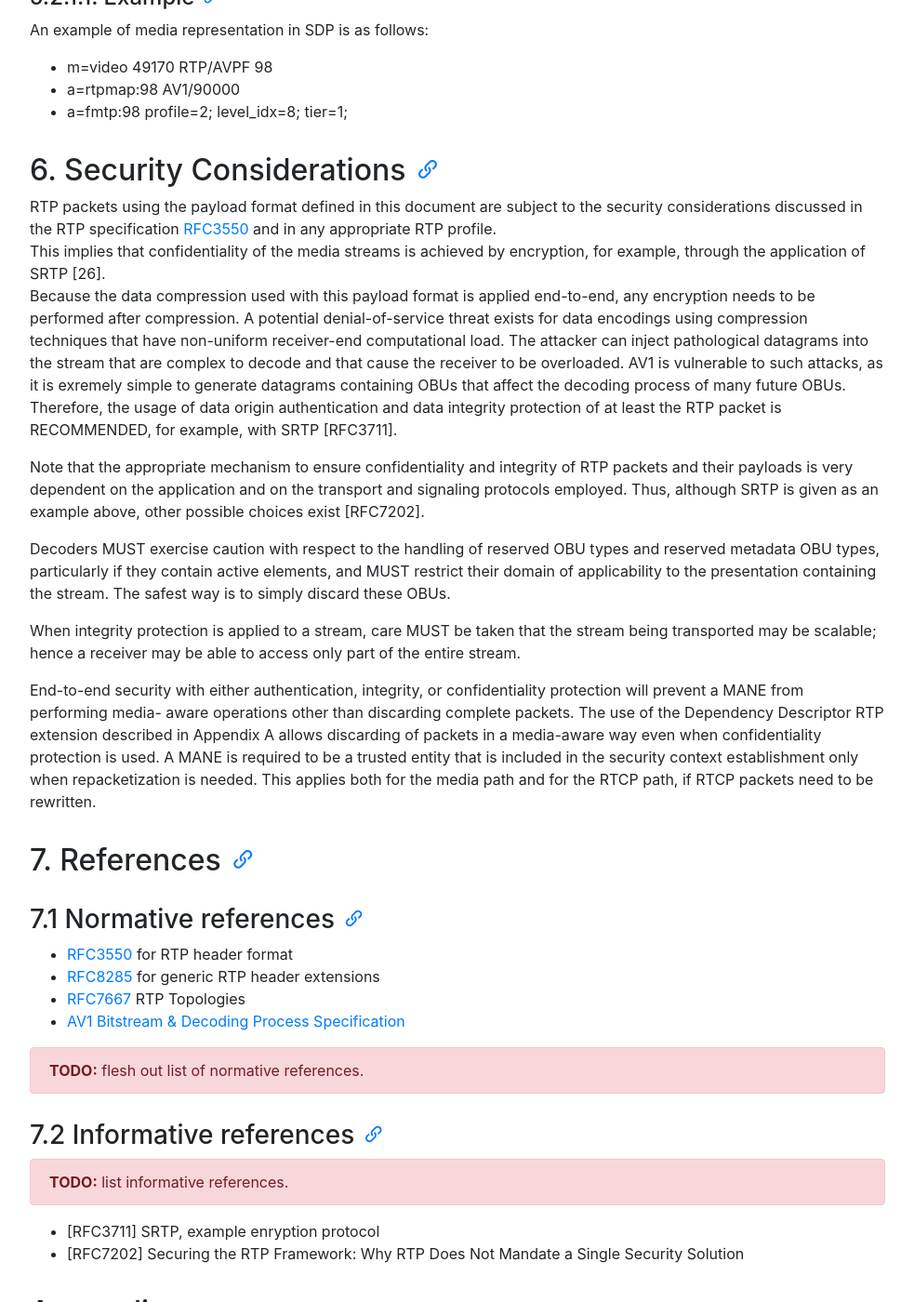
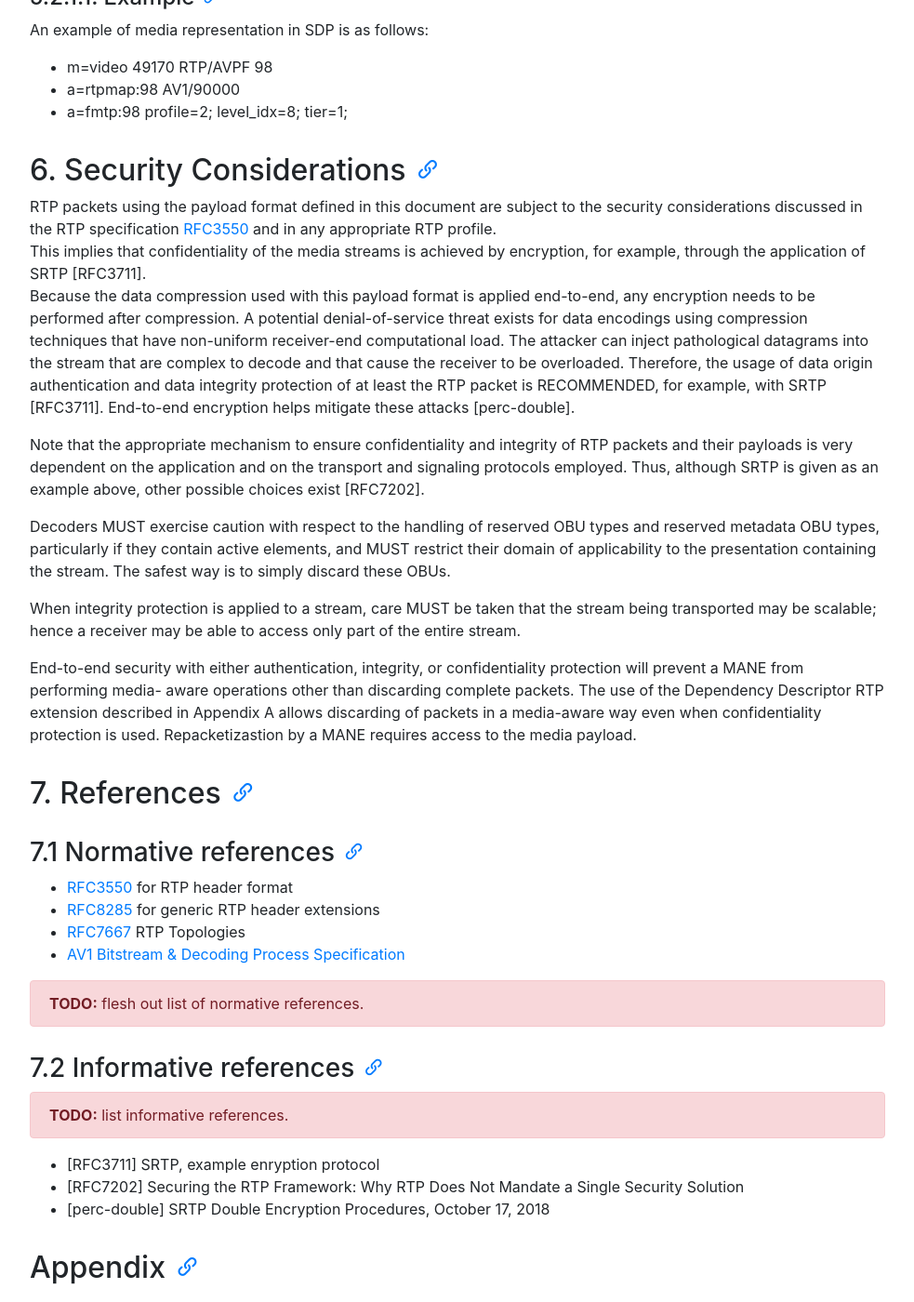
Before and after one commit to AOMediaCodec/av1-rtp-spec, a Jekyll site: the page built from index.md, in a window 1280 px wide and 1400 px high, scrolled down 7697 px. Shown: the whole window at 93% size, without its empty margins (53-1036 px from the left). Built offline with Jekyll 4.4.1, drawn with Linux system fonts in a browser that asks for light colours; nearby versions of some CDN libraries.

Commit message:
Update av1-rtp-spec.md

```diff
--- a/av1-rtp-spec.md
+++ b/av1-rtp-spec.md
@@ -361,20 +361,17 @@ RTP packets using the payload format defined in this document are subject
 to the security considerations discussed in the RTP specification [RFC3550]
 and in any appropriate RTP profile.
 This implies that confidentiality of the media streams is achieved by
-encryption, for example, through the application of SRTP [26].
+encryption, for example, through the application of SRTP [RFC3711].
 Because the data compression used with this payload format is
 applied end-to-end, any encryption needs to be performed after
 compression.  A potential denial-of-service threat exists for data
 encodings using compression techniques that have non-uniform
 receiver-end computational load.  The attacker can inject
 pathological datagrams into the stream that are complex to decode and
-that cause the receiver to be overloaded.  AV1 is
-vulnerable to such attacks, as it is exremely simple to generate
-datagrams containing OBUs that affect the decoding process of
-many future OBUs.  Therefore, the usage of data origin
+that cause the receiver to be overloaded. Therefore, the usage of data origin
 authentication and data integrity protection of at least the RTP
-packet is RECOMMENDED, for example, with SRTP [RFC3711].
-
+packet is RECOMMENDED, for example, with SRTP [RFC3711]. End-to-end encryption
+helps mitigate these attacks [perc-double].
 
 Note that the appropriate mechanism to ensure confidentiality and
 integrity of RTP packets and their payloads is very dependent on the
@@ -397,11 +394,7 @@ confidentiality protection will prevent a MANE from performing media-
 aware operations other than discarding complete packets. The use of the
 Dependency Descriptor RTP extension described in Appendix A allows discarding
 of packets in a media-aware way even when confidentiality protection is used.
-A MANE is required to be a trusted
-entity that is included in the security context establishment only when repacketization
-is needed.  This
-applies both for the media path and for the RTCP path, if RTCP packets
-need to be rewritten.
+Repacketizastion by a MANE requires access to the media payload.
 
 
 ## 7. References
@@ -427,6 +420,7 @@ need to be rewritten.
 
   * [RFC3711] SRTP, example enryption protocol
   * [RFC7202] Securing the RTP Framework: Why RTP Does Not Mandate a Single Security Solution
+  * [perc-double] SRTP Double Encryption Procedures, October 17, 2018
 
 
 ## Appendix
```
